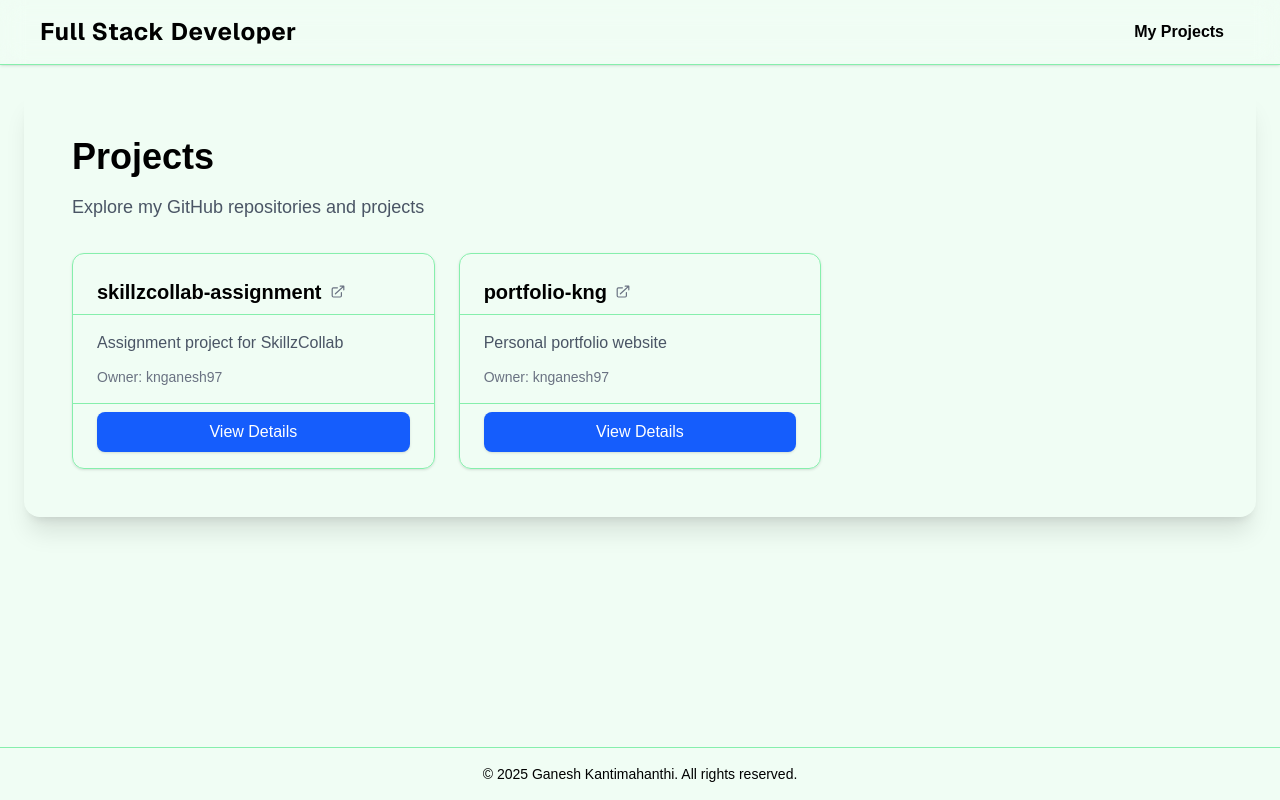
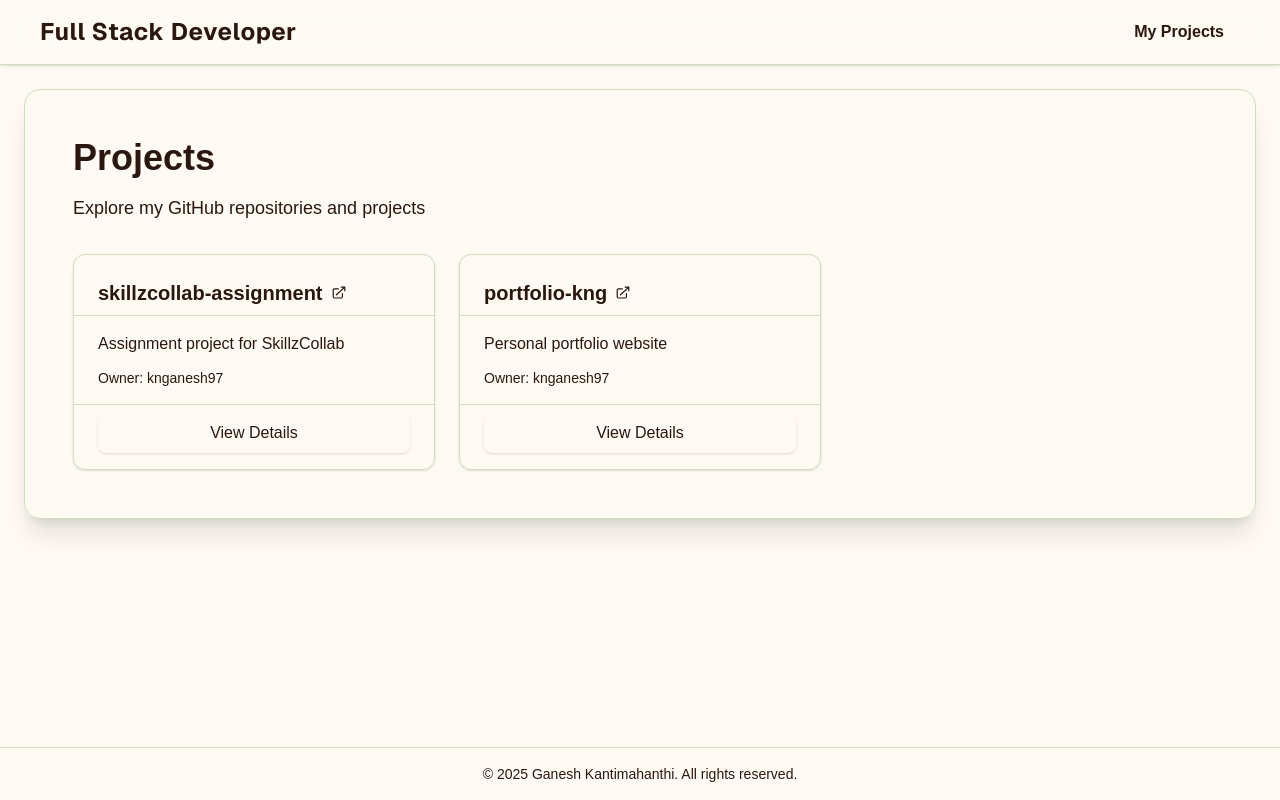
Before and after one commit to knganesh97/portfolio-kng, a Next.js app: page /projects in a window 1280 px wide. Built offline with nearby package versions, Linux system fonts and the light colour scheme.

Commit message:
Add Portfolio Theme Guide and refactor components for consistent theming

```diff
--- a/src/app/project/[repo]/page.tsx
+++ b/src/app/project/[repo]/page.tsx
@@ -22,7 +22,7 @@ const ProjectPage: React.FC<ProjectPageProps> = ({ params }) => {
   }
 
   return (
-    <div className="container mx-auto px-4 py-8">
+    <div className="container mx-auto px-4 py-8 bg-background min-h-screen">
       <Project
         owner={repository.owner}
         repo={repository.repo}
--- a/src/app/projects/page.tsx
+++ b/src/app/projects/page.tsx
@@ -14,11 +14,11 @@ const ProjectsPage: React.FC = () => {
   };
 
   return (
-    <div className="p-6">
+    <div className="p-6 bg-background">
       <CardContainer>
         <div className="mb-8">
-          <h1 className="text-4xl font-bold mb-4">Projects</h1>
-          <p className="text-lg text-gray-600 dark:text-gray-300">
+          <h1 className="text-4xl font-bold mb-4 text-foreground">Projects</h1>
+          <p className="text-lg text-muted-foreground">
             Explore my GitHub repositories and projects
           </p>
         </div>
@@ -29,12 +29,12 @@ const ProjectsPage: React.FC = () => {
               key={index}
               header={
                 <div className="flex items-center gap-2">
-                  <h2 className="text-xl font-semibold">{repository.repo}</h2>
+                  <h2 className="text-xl font-semibold text-card-foreground">{repository.repo}</h2>
                   <a
                     href={`https://github.com/${repository.owner}/${repository.repo}`}
                     target="_blank"
                     rel="noopener noreferrer"
-                    className="text-gray-500 hover:text-blue-500 transition-colors"
+                    className="text-muted-foreground hover:text-primary transition-colors"
                   >
                     <svg
                       className="w-4 h-4"
@@ -58,10 +58,10 @@ const ProjectsPage: React.FC = () => {
               }
               body={
                 <div className="space-y-3">
-                  <p className="text-gray-600 dark:text-gray-300">
+                  <p className="text-muted-foreground">
                     {repository.description}
                   </p>
-                  <div className="text-sm text-gray-500">
+                  <div className="text-sm text-muted-foreground">
                     <span className="font-medium">Owner:</span> {repository.owner}
                   </div>
                 </div>
--- a/src/components/NotFound.tsx
+++ b/src/components/NotFound.tsx
@@ -2,7 +2,7 @@ import React from "react";
 
 export default function NotFound() {
   return (
-    <div className="p-8 text-center text-xl font-semibold">
+    <div className="p-8 text-center text-xl font-semibold text-foreground bg-background min-h-screen">
       Content Not Found
     </div>
   );
--- a/src/components/ui/Button.tsx
+++ b/src/components/ui/Button.tsx
@@ -8,11 +8,11 @@ interface ButtonProps extends React.ButtonHTMLAttributes<HTMLButtonElement> {
 
 const variantClasses: Record<string, string> = {
     primary:
-        "bg-blue-600 text-white hover:bg-blue-700 focus:ring-2 focus:ring-blue-400",
+        "bg-primary text-primary-foreground hover:bg-primary/90 focus:ring-2 focus:ring-ring",
     secondary:
-        "bg-gray-100 text-gray-800 hover:bg-gray-200 border border-gray-300 focus:ring-2 focus:ring-blue-200",
+        "bg-secondary text-secondary-foreground hover:bg-secondary/80 border border-border focus:ring-2 focus:ring-ring",
     ghost:
-        "bg-transparent text-gray-500 hover:bg-gray-100 focus:ring-2 focus:ring-blue-100",
+        "bg-transparent text-muted-foreground hover:bg-accent hover:text-accent-foreground focus:ring-2 focus:ring-ring",
 };
 
 const Button: React.FC<ButtonProps> = ({
@@ -23,9 +23,10 @@ const Button: React.FC<ButtonProps> = ({
 }) => (
     <button
         className={`
-            px-6 py-2 rounded-lg font-medium transition
+            px-6 py-2 rounded-lg font-medium transition-colors
             shadow-sm cursor-pointer
-            disabled:opacity-60 disabled:cursor-not-allowed
+            disabled:opacity-50 disabled:cursor-not-allowed disabled:pointer-events-none
+            focus:outline-none focus:ring-offset-2
             ${variantClasses[variant]}
             ${className}
         `}
--- a/src/components/ui/CardContainer.tsx
+++ b/src/components/ui/CardContainer.tsx
@@ -7,11 +7,7 @@ type CardContainerProps = {
 
 const CardContainer: React.FC<CardContainerProps> = ({ children, className = "" }) => (
   <div
-    className={`rounded-2xl shadow-xl p-8 md:p-12 transition-colors ${className}`}
-    style={{
-      background: "var(--card-background)",
-      color: "var(--card-foreground)",
-    }}
+    className={`rounded-2xl shadow-xl p-8 md:p-12 transition-colors bg-card text-card-foreground border border-border ${className}`}
   >
     {children}
   </div>
--- a/src/styles/globals.css
+++ b/src/styles/globals.css
@@ -1,138 +1,138 @@
 @import "tailwindcss";
 
 :root {
-  /* Orange shades */
-  --orange-50: #fff7ed;
-  --orange-100: #ffedd5;
-  --orange-200: #fed7aa;
-  --orange-300: #fdba74;
-  --orange-400: #fb923c;
-  --orange-500: #f97316;
-  --orange-600: #ea580c;
-  --orange-700: #c2410c;
-  --orange-800: #9a3412;
-  --orange-900: #7c2d12;
-  --orange-950: #431407;
+  /* Warm burnt orange shades - inspired by vintage showgirl aesthetic */
+  --orange-50: #fef9f3;
+  --orange-100: #fdeee0;
+  --orange-200: #fad9ba;
+  --orange-300: #f6bc85;
+  --orange-400: #f19654;
+  --orange-500: #e87636;
+  --orange-600: #d15a28;
+  --orange-700: #ad4623;
+  --orange-800: #8b3824;
+  --orange-900: #702f20;
+  --orange-950: #3d160e;
 
-  /* Green shades */
-  --green-50: #f0fdf4;
-  --green-100: #dcfce7;
-  --green-200: #bbf7d0;
-  --green-300: #86efac;
-  --green-400: #4ade80;
-  --green-500: #22c55e;
-  --green-600: #16a34a;
-  --green-700: #15803d;
-  --green-800: #166534;
-  --green-900: #14532d;
-  --green-950: #052e16;
+  /* Sage/olive green shades - muted and vintage */
+  --green-50: #f5f7f1;
+  --green-100: #e8ede0;
+  --green-200: #d2dcc2;
+  --green-300: #b2c399;
+  --green-400: #90a871;
+  --green-500: #748c55;
+  --green-600: #5a6f42;
+  --green-700: #475737;
+  --green-800: #3a462f;
+  --green-900: #323c29;
+  --green-950: #1a2116;
 
-  /* Emerald shades for variety */
-  --emerald-50: #ecfdf5;
-  --emerald-100: #d1fae5;
-  --emerald-200: #a7f3d0;
-  --emerald-300: #6ee7b7;
-  --emerald-400: #34d399;
-  --emerald-500: #10b981;
-  --emerald-600: #059669;
-  --emerald-700: #047857;
-  --emerald-800: #065f46;
-  --emerald-900: #064e3b;
-  --emerald-950: #022c22;
+  /* Warm teal/emerald shades for accents */
+  --emerald-50: #f0f8f5;
+  --emerald-100: #dbeee6;
+  --emerald-200: #b9ddd0;
+  --emerald-300: #8ec6b3;
+  --emerald-400: #63aa94;
+  --emerald-500: #498d78;
+  --emerald-600: #387161;
+  --emerald-700: #2f5b4f;
+  --emerald-800: #294941;
+  --emerald-900: #243d36;
+  --emerald-950: #12231f;
 
-  /* Core theme variables */
-  --background: var(--green-50);
-  --foreground: #000000;
+  /* Core theme variables - warm vintage palette */
+  --background: var(--orange-50);
+  --foreground: #2a1810;
 
-  --card: var(--green-100);
-  --card-foreground: #000000;
+  --card: var(--green-50);
+  --card-foreground: #2a1810;
 
-  --popover: var(--green-50);
-  --popover-foreground: #000000;
+  --popover: var(--orange-50);
+  --popover-foreground: #2a1810;
 
-  --primary: var(--orange-600);
+  --primary: var(--orange-500);
   --primary-foreground: #ffffff;
 
-  --secondary: var(--green-200);
-  --secondary-foreground: #000000;
+  --secondary: var(--green-400);
+  --secondary-foreground: #ffffff;
 
   --muted: var(--green-100);
-  --muted-foreground: var(--green-800);
+  --muted-foreground: var(--green-700);
 
-  --accent: var(--orange-100);
-  --accent-foreground: #000000;
+  --accent: var(--emerald-400);
+  --accent-foreground: #ffffff;
 
   --destructive: var(--orange-700);
   --destructive-foreground: #ffffff;
 
-  --border: var(--green-300);
-  --input: var(--green-200);
-  --ring: var(--orange-500);
+  --border: var(--green-200);
+  --input: var(--green-100);
+  --ring: var(--orange-400);
 
   --radius: 0.5rem;
 
-  /* Header-specific variables */
-  --header-bg: var(--green-600);
-  --header-border: var(--green-700);
+  /* Header-specific variables - warm orange tone */
+  --header-bg: var(--orange-600);
+  --header-border: var(--orange-700);
   --header-title: #ffffff;
-  --header-link: #ffffff;
+  --header-link: var(--orange-50);
   --header-link-hover: #ffffff;
-  --header-link-bg-hover: var(--green-700);
+  --header-link-bg-hover: var(--orange-700);
 
-  /* Footer-specific variables */
-  --footer-bg: var(--emerald-600);
-  --footer-text: #ffffff;
-  --footer-border: var(--emerald-700);
+  /* Footer-specific variables - sage green tone */
+  --footer-bg: var(--green-600);
+  --footer-text: var(--orange-50);
+  --footer-border: var(--green-700);
 
-  /* Shimmer effects with green/orange */
-  --shimmer-gradient: linear-gradient(90deg, var(--orange-500) 0%, var(--orange-300) 25%, var(--green-400) 50%, var(--orange-300) 75%, var(--orange-500) 100%);
+  /* Shimmer effects with balanced orange and green */
+  --shimmer-gradient: linear-gradient(90deg, var(--orange-400) 0%, var(--orange-200) 20%, var(--green-300) 40%, var(--emerald-400) 60%, var(--green-300) 80%, var(--orange-200) 100%);
 }
 
 @media (prefers-color-scheme: dark) {
   :root {
-    --background: var(--green-950);
-    --foreground: #ffffff;
+    --background: #1a1410;
+    --foreground: var(--orange-100);
 
-    --card: var(--green-900);
-    --card-foreground: #ffffff;
+    --card: var(--green-950);
+    --card-foreground: var(--orange-100);
 
-    --popover: var(--green-900);
-    --popover-foreground: #ffffff;
+    --popover: var(--orange-950);
+    --popover-foreground: var(--orange-100);
 
-    --primary: var(--orange-500);
-    --primary-foreground: #000000;
+    --primary: var(--orange-400);
+    --primary-foreground: var(--orange-950);
 
-    --secondary: var(--green-800);
-    --secondary-foreground: #ffffff;
+    --secondary: var(--green-700);
+    --secondary-foreground: var(--orange-50);
 
-    --muted: var(--green-800);
-    --muted-foreground: var(--green-200);
+    --muted: var(--green-900);
+    --muted-foreground: var(--green-300);
 
-    --accent: var(--orange-800);
-    --accent-foreground: #ffffff;
+    --accent: var(--emerald-600);
+    --accent-foreground: var(--orange-50);
 
-    --destructive: var(--orange-600);
-    --destructive-foreground: #000000;
+    --destructive: var(--orange-500);
+    --destructive-foreground: var(--orange-950);
 
-    --border: var(--green-700);
-    --input: var(--green-800);
-    --ring: var(--orange-400);
+    --border: var(--green-800);
+    --input: var(--green-900);
+    --ring: var(--orange-300);
 
-    /* Header dark mode */
-    --header-bg: var(--green-800);
-    --header-border: var(--green-900);
-    --header-title: #ffffff;
-    --header-link: #ffffff;
-    --header-link-hover: #ffffff;
-    --header-link-bg-hover: var(--green-900);
+    /* Header dark mode - warm orange */
+    --header-bg: var(--orange-900);
+    --header-border: var(--orange-950);
+    --header-title: var(--orange-100);
+    --header-link: var(--green-200);
+    --header-link-hover: var(--orange-50);
+    --header-link-bg-hover: var(--orange-800);
 
-    /* Footer dark mode */
-    --footer-bg: var(--emerald-800);
-    --footer-text: #ffffff;
-    --footer-border: var(--emerald-900);
+    /* Footer dark mode - sage green */
+    --footer-bg: var(--green-900);
+    --footer-text: var(--orange-100);
+    --footer-border: var(--green-950);
 
-    /* Dark shimmer */
-    --shimmer-gradient: linear-gradient(90deg, var(--orange-400) 0%, var(--orange-200) 25%, var(--green-300) 50%, var(--orange-200) 75%, var(--orange-400) 100%);
+    /* Dark shimmer with warm tones */
+    --shimmer-gradient: linear-gradient(90deg, var(--orange-500) 0%, var(--orange-300) 20%, var(--green-400) 40%, var(--emerald-500) 60%, var(--green-400) 80%, var(--orange-300) 100%);
   }
 }
 
--- a/src/utils/Constants.tsx
+++ b/src/utils/Constants.tsx
@@ -132,7 +132,7 @@ export const markdownComponents: Components = {
       href={href}
       target="_blank"
       rel="noopener noreferrer"
-      className="text-blue-600 dark:text-blue-400 hover:text-blue-800 dark:hover:text-blue-300 underline transition-colors"
+      className="text-primary hover:text-primary/80 underline transition-colors"
     >
       {children}
     </a>
--- a/tailwind.config.ts
+++ b/tailwind.config.ts
@@ -22,45 +22,47 @@ const config: Config = {
     },
     extend: {
       colors: {
-        // Custom green and orange palette
+        // Warm burnt orange palette - vintage showgirl aesthetic
         'custom-orange': {
-          50: '#fff7ed',
-          100: '#ffedd5',
-          200: '#fed7aa',
-          300: '#fdba74',
-          400: '#fb923c',
-          500: '#f97316',
-          600: '#ea580c',
-          700: '#c2410c',
-          800: '#9a3412',
-          900: '#7c2d12',
-          950: '#431407',
+          50: '#fef9f3',
+          100: '#fdeee0',
+          200: '#fad9ba',
+          300: '#f6bc85',
+          400: '#f19654',
+          500: '#e87636',
+          600: '#d15a28',
+          700: '#ad4623',
+          800: '#8b3824',
+          900: '#702f20',
+          950: '#3d160e',
         },
+        // Sage/olive green palette - muted and vintage
         'custom-green': {
-          50: '#f0fdf4',
-          100: '#dcfce7',
-          200: '#bbf7d0',
-          300: '#86efac',
-          400: '#4ade80',
-          500: '#22c55e',
-          600: '#16a34a',
-          700: '#15803d',
-          800: '#166534',
-          900: '#14532d',
-          950: '#052e16',
+          50: '#f5f7f1',
+          100: '#e8ede0',
+          200: '#d2dcc2',
+          300: '#b2c399',
+          400: '#90a871',
+          500: '#748c55',
+          600: '#5a6f42',
+          700: '#475737',
+          800: '#3a462f',
+          900: '#323c29',
+          950: '#1a2116',
         },
+        // Warm teal/emerald palette for accents
         'custom-emerald': {
-          50: '#ecfdf5',
-          100: '#d1fae5',
-          200: '#a7f3d0',
-          300: '#6ee7b7',
-          400: '#34d399',
-          500: '#10b981',
-          600: '#059669',
-          700: '#047857',
-          800: '#065f46',
-          900: '#064e3b',
-          950: '#022c22',
+          50: '#f0f8f5',
+          100: '#dbeee6',
+          200: '#b9ddd0',
+          300: '#8ec6b3',
+          400: '#63aa94',
+          500: '#498d78',
+          600: '#387161',
+          700: '#2f5b4f',
+          800: '#294941',
+          900: '#243d36',
+          950: '#12231f',
         },
 
         // CSS variable based colors - removed hsl() wrapper
```
Also changed, not shown: src/components/Project.tsx (+4 -4 lines), src/components/Role.tsx (+8 -8 lines), src/components/SubmissionModal.tsx (+11 -11 lines), 1 other file (tests, documents, lock files or other folders).
